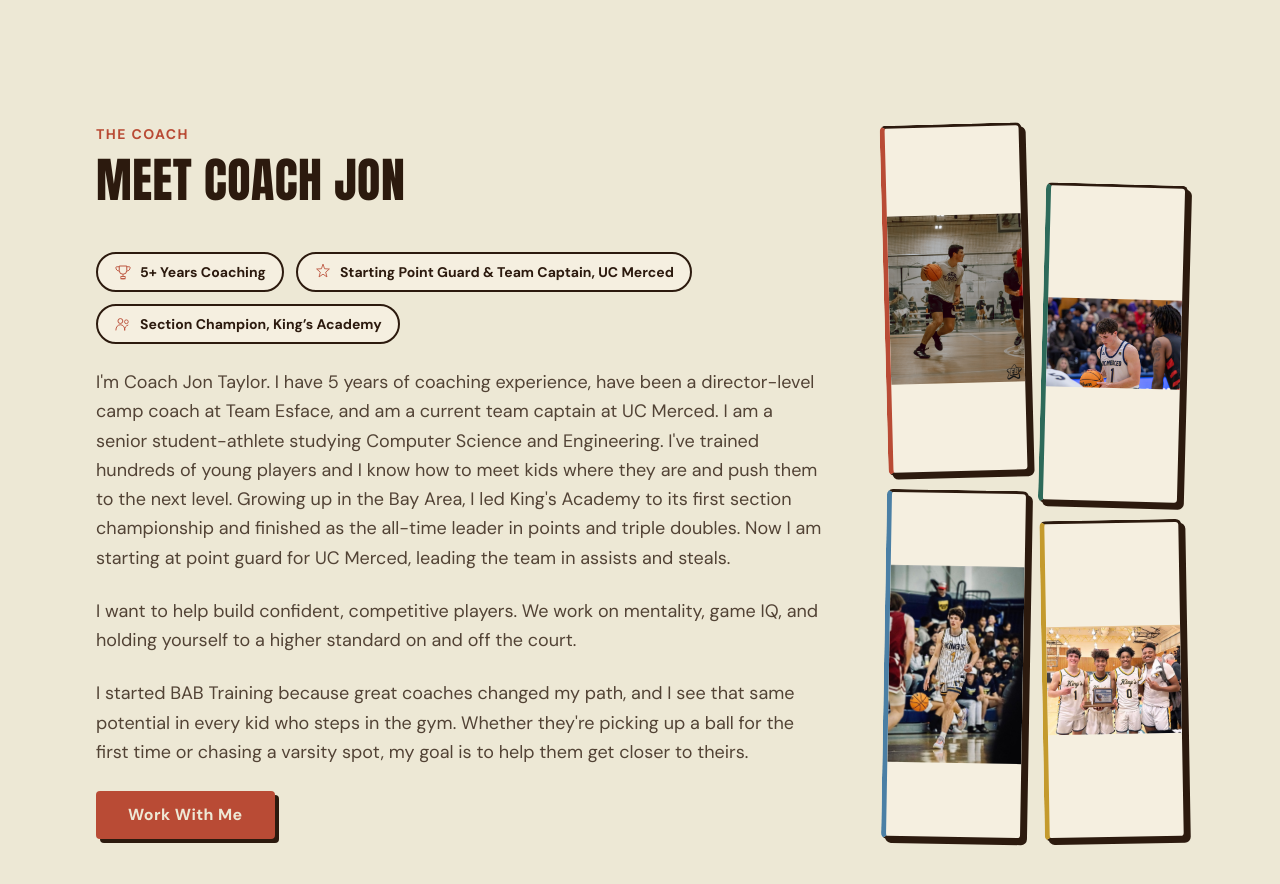
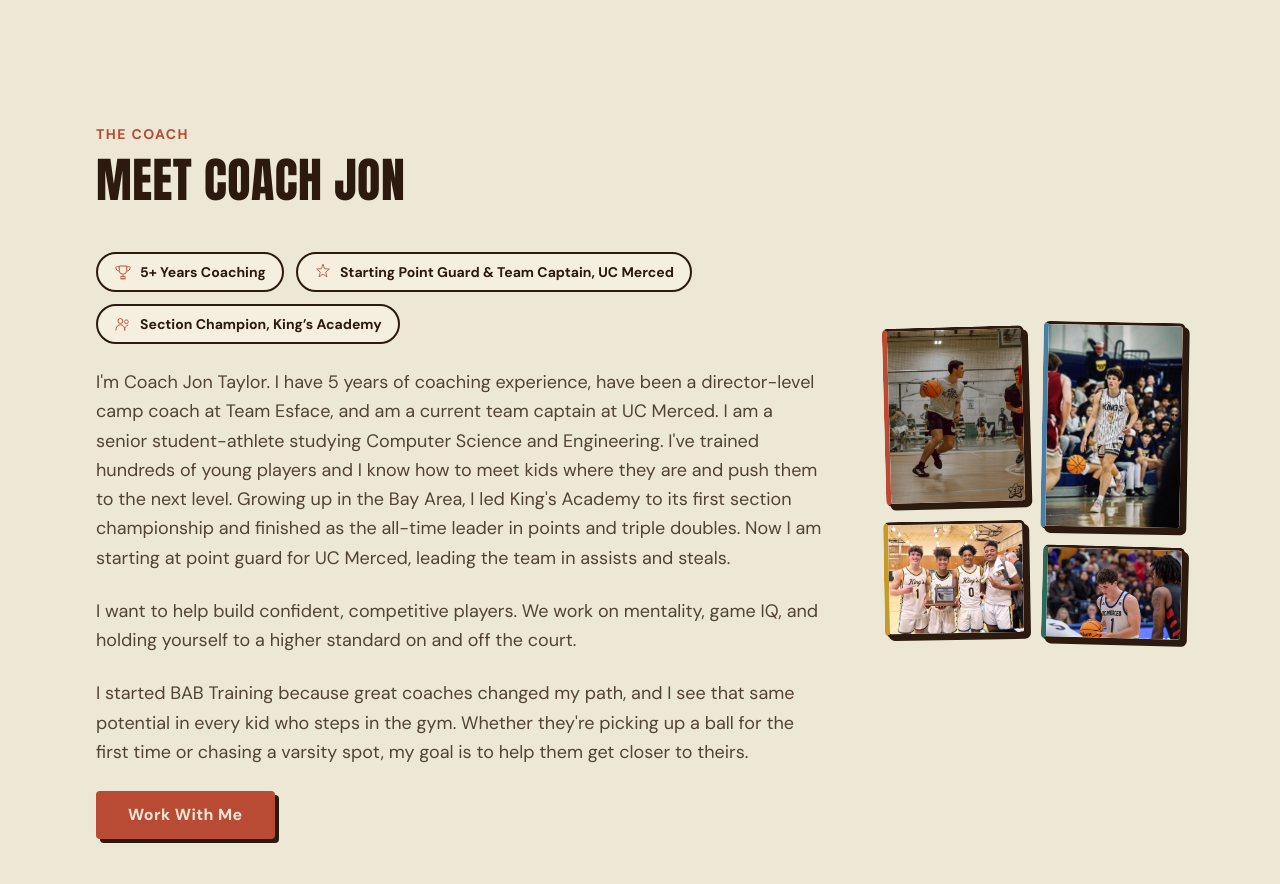
Before and after one commit to jtaylor1cs/bab-basketball, a React (Vite) app: page / in a window 1280 px wide. Shown: the part 4420-5304 px from the top of the page. Built offline with nearby package versions, Linux system fonts and the light colour scheme; a web font is replaced by a local one.

Commit message:
fixed coach pics

```diff
--- a/src/components/About.jsx
+++ b/src/components/About.jsx
@@ -13,27 +13,29 @@ const badges = [
   { icon: IconUsers, label: 'Section Champion, King’s Academy' },
 ]
 
-// Left column and right column (right column starts staggered lower, so the
-// pair reads like a collage instead of one flat line of photos).
+// Each column pairs one portrait photo with one landscape photo so the frame's
+// aspect ratio can match the photo's real aspect ratio (no letterboxing, no
+// harsh cropping). Right column starts staggered lower so the pair reads like
+// a collage instead of one flat line of photos.
 const leftColumn = [
-  { src: esfaceWorkout, alt: 'Coach Jon training', rotate: '-1.5deg', color: '#B94B35' },
-  { src: kingsDribbling, alt: 'Kings Academy', rotate: '1deg', color: '#4A7FA5' },
+  { src: esfaceWorkout, alt: 'Coach Jon training', rotate: '-1.5deg', color: '#B94B35', ratio: 1638 / 2048 },
+  { src: sectionChamp, alt: 'Section Championship', rotate: '-1deg', color: '#C49A2D', ratio: 750 / 605 },
 ]
 
 const rightColumn = [
-  { src: ucMerced, alt: 'UC Merced', rotate: '1.5deg', color: '#2D6A5A' },
-  { src: sectionChamp, alt: 'Section Championship', rotate: '-1deg', color: '#C49A2D' },
+  { src: kingsDribbling, alt: 'Kings Academy', rotate: '1deg', color: '#4A7FA5', ratio: 599 / 879 },
+  { src: ucMerced, alt: 'UC Merced', rotate: '1.5deg', color: '#2D6A5A', ratio: 2048 / 1365 },
 ]
 
 const mobilePhotos = [...leftColumn, ...rightColumn]
 
-function PhotoFrame({ photo, className = '' }) {
+function PhotoFrame({ photo, className = '', style = {} }) {
   return (
     <div
-      className={`rounded-md hard-border hard-shadow-sm flex items-center justify-center overflow-hidden ${className}`}
-      style={{ backgroundColor: '#F5EFE0', transform: `rotate(${photo.rotate})`, borderLeft: `5px solid ${photo.color}` }}
+      className={`rounded-md hard-border hard-shadow-sm overflow-hidden ${className}`}
+      style={{ backgroundColor: '#F5EFE0', transform: `rotate(${photo.rotate})`, borderLeft: `5px solid ${photo.color}`, ...style }}
     >
-      <img src={photo.src} alt={photo.alt} className="max-w-full max-h-full w-auto h-auto object-contain" />
+      <img src={photo.src} alt={photo.alt} className="w-full h-full object-cover" />
     </div>
   )
 }
@@ -92,15 +94,14 @@ function About() {
         </Reveal>
 
         <Reveal delay={150} className="hidden md:flex gap-4 shrink-0" style={{ width: '300px' }}>
-          <div className="flex flex-col gap-4" style={{ width: '48%' }}>
+          <div className="flex flex-col gap-4 justify-center" style={{ width: '48%' }}>
             {leftColumn.map((photo) => (
-              <PhotoFrame key={photo.alt} photo={photo} className="flex-1" />
+              <PhotoFrame key={photo.alt} photo={photo} style={{ aspectRatio: photo.ratio }} />
             ))}
           </div>
-          <div className="flex flex-col gap-4" style={{ width: '48%' }}>
-            <div style={{ flex: '0 0 44px' }} />
+          <div className="flex flex-col gap-4 justify-center" style={{ width: '48%' }}>
             {rightColumn.map((photo) => (
-              <PhotoFrame key={photo.alt} photo={photo} className="flex-1" />
+              <PhotoFrame key={photo.alt} photo={photo} style={{ aspectRatio: photo.ratio }} />
             ))}
           </div>
         </Reveal>
```
